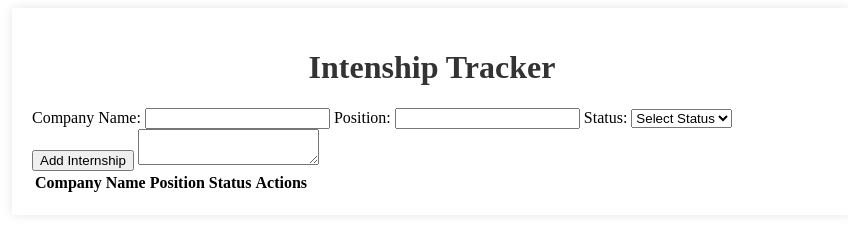
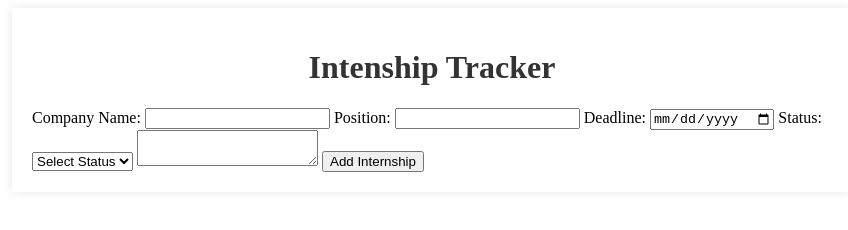
Before and after one commit to DagmTesfu/Internship-Tracker-Application, a plain HTML site: page index.html in a window 1280 px wide. Shown: the whole page, without its empty margins (208-1056 px from the left). Drawn offline with Linux system fonts and the light colour scheme.

Commit message:
Added Minor Improvment

```diff
--- a/index.html
+++ b/index.html
@@ -17,6 +17,9 @@
                     <label for="position">Position:</label>
                     <input type="text" id="position" name="position" required>
 
+                    <label for="deadline">Deadline:</label>
+                    <input type="date" id="deadline" name="deadline" required>
+
                     <label for="status">Status:</label>
                     <select id="status" name="status" required>
                         <option value="">Select Status</option>
@@ -26,13 +29,18 @@
                         <option value="Rejected">Rejected</option>
                     </select>
 
+                     <textarea id="notes"></textarea>
+
                     <button type="submit">Add Internship</button>
-                      <textarea id="notes"></textarea>
+
+                    <div id="applicationsList"></div>
+
+
 
                 </form>
             </div>
 
-            <div class = "table-container">
+            <!-- <div class = "table-container">
                 <table id="internship-table">
                     <thead>
                         <tr>
@@ -44,7 +52,7 @@
                     </thead>
                     <tbody></tbody>
                 </table>
-            </div>
+            </div> -->
             <script src = "script.js"></script>
     </body>
 </html>
```
